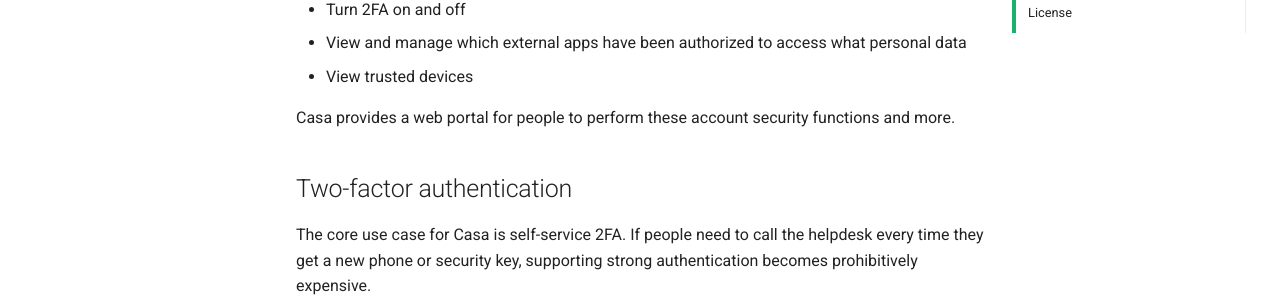
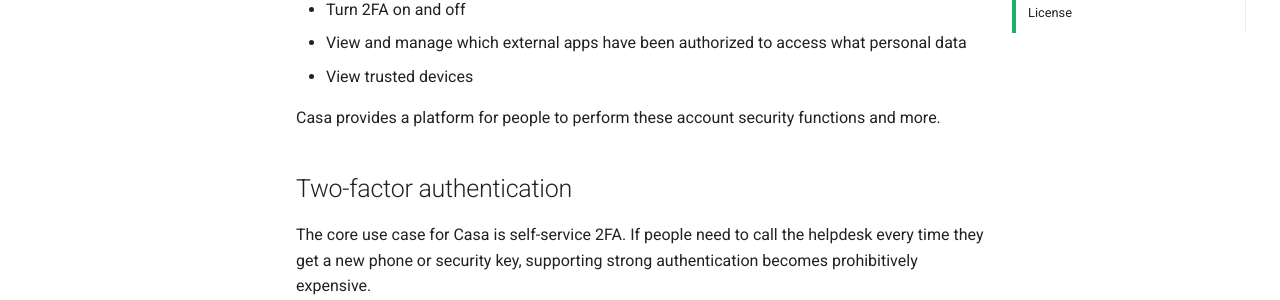
Before and after one commit to shmorri/docs-casa-prod, an MkDocs documentation site: the page built from docs/source/index.md, in a window 1280 px wide and 900 px high. Shown: the part 413-713 px from the top of the window. Built offline with MkDocs 1.6.1, drawn with Linux system fonts in a browser that asks for light colours; old or Windows-style settings are respelled for this version of MkDocs.

Commit message:
Update index.md

```diff
--- a/docs/source/index.md
+++ b/docs/source/index.md
@@ -11,7 +11,7 @@ For example, as people interact with an organization's digital services, they ma
 - View and manage which external apps have been authorized to access what personal data
 - View trusted devices
 
-Casa provides a web portal for people to perform these account security functions and more.
+Casa provides a platform for people to perform these account security functions and more.
 
 ## Two-factor authentication
 
```
